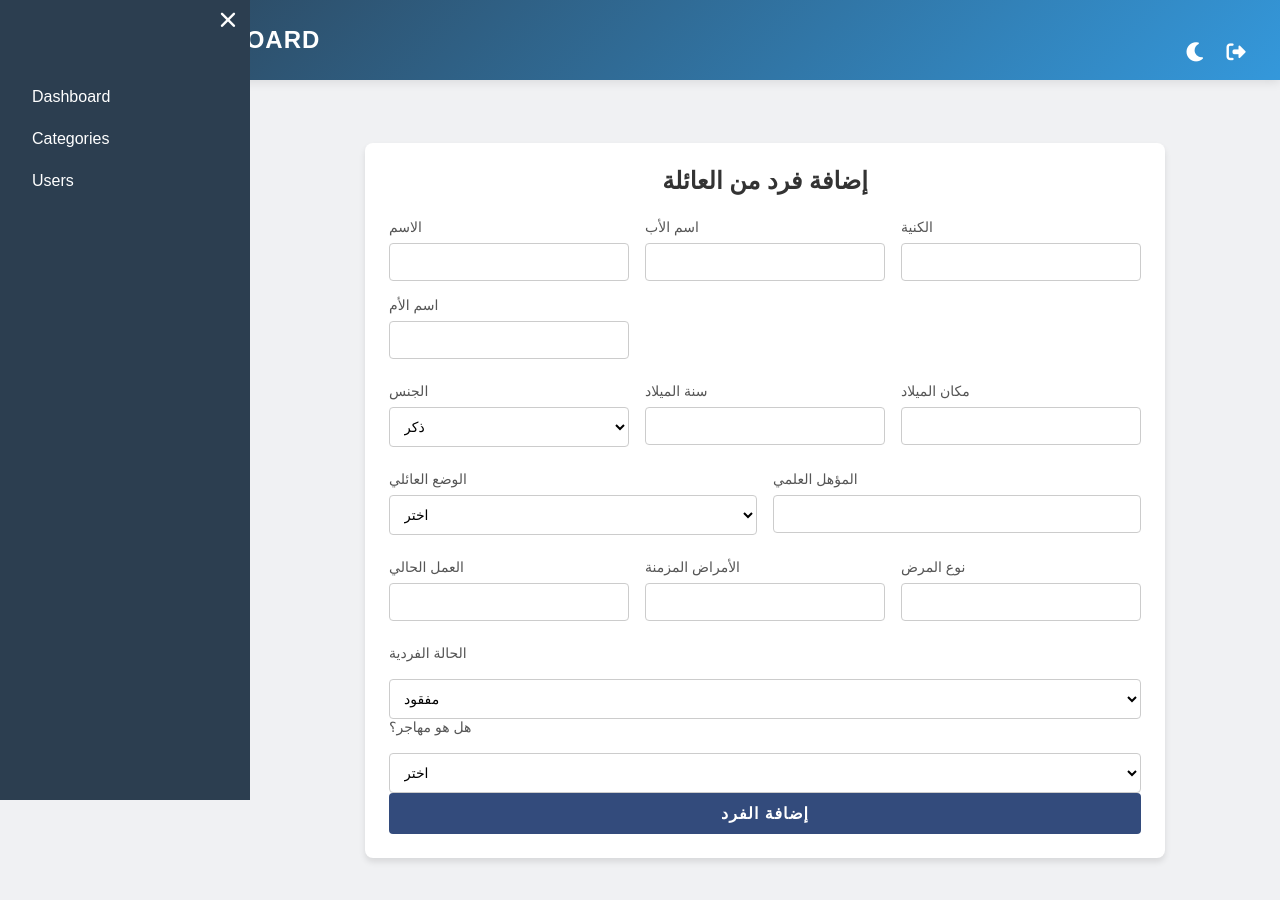
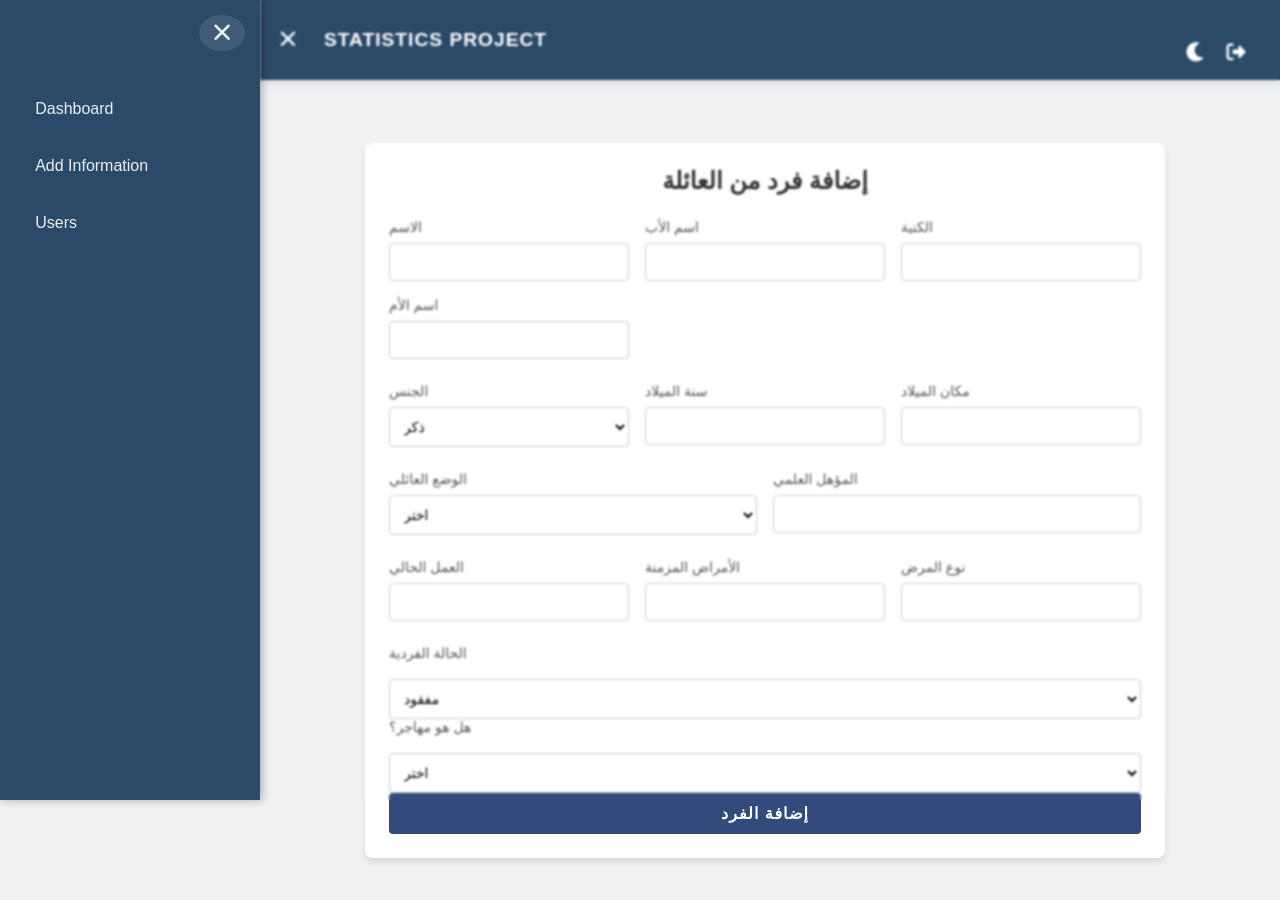
Before and after one commit to diyar-direk/statistic-project, a React (Vite) app: page /add_person in a window 1280 px wide. Both pictures are taken after a click on the button 28 px from the left and 40 px from the top of the page. Shown: the top 900 px of the page. Built offline with nearby package versions, Linux system fonts and the light colour scheme.

Commit message:
first commit2

```diff
--- a/src/components/header/Header.css
+++ b/src/components/header/Header.css
@@ -1,5 +1,5 @@
 .app-header {
-  background: linear-gradient(135deg, #2c3e50, #3498db);
+  background: #2b4a69;
   color: white;
   padding: 1rem 2rem;
   box-shadow: 0 2px 10px rgba(0, 0, 0, 0.1);
@@ -66,3 +66,21 @@
 .dark-mode .app-header {
   background: linear-gradient(135deg, #1a252f, #2980b9);
 }
+
+
+/* لما السايدبار مفتوح يتحرك الهيدر */
+.app-header.shifted {
+  margin-left: 260px; /* نفس عرض السايدبار */
+}
+
+.header-content {
+  display: flex;
+  align-items: center;
+  width: 100%;
+  justify-content: space-between;
+}
+
+.app-title {
+  font-size: 1.2rem;
+  font-weight: bold;
+}
--- a/src/components/header/Header.jsx
+++ b/src/components/header/Header.jsx
@@ -14,7 +14,7 @@ const Header = ({ onSidebarToggle, onLogout, isSidebarOpen }) => {
   };
 
   return (
-    <header className="app-header">
+    <header className={`app-header ${isSidebarOpen ? 'shifted' : ''}`}>
       <div className="header-content">
         <button
           className="sidebar-toggle"
@@ -23,7 +23,7 @@ const Header = ({ onSidebarToggle, onLogout, isSidebarOpen }) => {
         >
           <i className={`fas fa-${isSidebarOpen ? 'xmark' : 'bars-staggered'}`}></i>
         </button>
-        <h1 className="app-title">Admin Dashboard</h1>
+        <h1 className="app-title">Statistics Project</h1>
         <div className="header-actions">
           <button
             className="mode-toggle"
--- a/src/components/sidebar/Sidebar.css
+++ b/src/components/sidebar/Sidebar.css
@@ -1,16 +1,16 @@
-
 .sidebar {
-  width: 250px;
+  width: 260px;
   height: 100vh;
-  background: #2c3e50;
-  color: white;
+  background: #2b4a69;
+  color: #ecf0f1;
   position: fixed;
   top: 0;
   left: 0;
   transform: translateX(-100%);
-  transition: transform 0.3s ease;
-  padding-top: 60px; /* لتجنب التداخل مع الهيدر */
+  transition: transform 0.35s ease-in-out, box-shadow 0.3s ease;
+  padding-top: 70px; /* لتجنب التداخل مع الهيدر */
   z-index: 1000;
+  box-shadow: 2px 0 8px rgba(0, 0, 0, 0.3);
 }
 
 .sidebar.open {
@@ -24,29 +24,70 @@
 .sidebar-nav ul {
   list-style: none;
   padding: 0;
+  margin: 0;
 }
 
 .sidebar-nav ul li {
-  padding: 0.75rem 1rem;
-  cursor: pointer;
+  margin-bottom: 10px;
 }
 
-.sidebar-nav ul li:hover {
+.sidebar-nav ul li a {
+  display: block;
+  padding: 0.9rem 1.2rem;
+  color: #ecf0f1;
+  text-decoration: none;
+  font-size: 1rem;
+  font-weight: 500;
+  border-radius: 8px;
+  transition: all 0.3s ease;
+}
+
+.sidebar-nav ul li a:hover {
   background: #34495e;
+  padding-left: 1.5rem;
+  color: #f39c12;
+}
+
+.sidebar-nav ul li a.active {
+  background: #f39c12;
+  color: #fff;
+  font-weight: 600;
 }
 
 .close-btn {
   position: absolute;
-  top: 10px;
-  right: 10px;
-  background: none;
+  top: 15px;
+  right: 15px;
+  background: rgba(255, 255, 255, 0.1);
   border: none;
-  color: white;
-  font-size: 1.2rem;
+  color: #ecf0f1;
+  font-size: 1.3rem;
   cursor: pointer;
-  transition: color 0.3s ease;
+  padding: 6px 10px;
+  border-radius: 50%;
+  transition: all 0.3s ease;
 }
 
 .close-btn:hover {
-  color: #ecf0f1;
+  background: #f39c12;
+  color: #fff;
 }
+.sidebar-overlay {
+  position: fixed;
+  inset: 0;
+  backdrop-filter: blur(1px);            /* درجة البلور */
+  -webkit-backdrop-filter: blur(1px);    /* دعم Safari */
+  z-index: 900;
+  animation: fadeIn 0.3s ease;
+}
+
+
+@keyframes fadeIn {
+  from { opacity: 0; }
+  to { opacity: 1; }
+}
+
+
+.sidebar.open {
+  transform: translateX(0);
+}
--- a/src/components/sidebar/Sidebar.jsx
+++ b/src/components/sidebar/Sidebar.jsx
@@ -1,21 +1,32 @@
-
 import React from 'react';
+import { Link } from 'react-router-dom';
 import './Sidebar.css';
 
 const Sidebar = ({ isOpen, onClose }) => {
   return (
+    <>
+      {/* الـ Overlay */}
+      {isOpen && <div className="sidebar-overlay" onClick={onClose}></div>}
+
       <aside className={`sidebar ${isOpen ? 'open' : ''}`}>
         <button className="close-btn" onClick={onClose}>
           <i className="fas fa-xmark"></i>
         </button>
         <nav className="sidebar-nav">
           <ul>
-          <li>Dashboard</li>
-          <li>Categories</li>
-          <li>Users</li>
+            <li>
+              <Link to="/" onClick={onClose}>Dashboard</Link>
+            </li>
+            <li>
+              <Link to="/addinformation" onClick={onClose}>Add Information</Link>
+            </li>
+            <li>
+              <Link to="/createuser" onClick={onClose}>Users</Link>
+            </li>
           </ul>
         </nav>
       </aside>
+    </>
   );
 };
 
```
Lines whose indentation alone changed are shown as unchanged.
